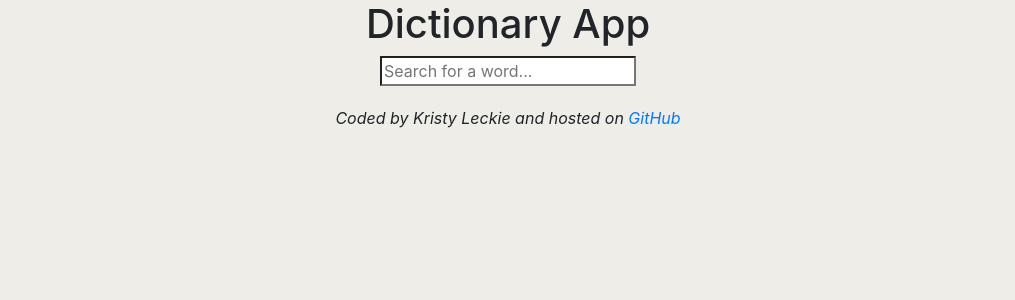
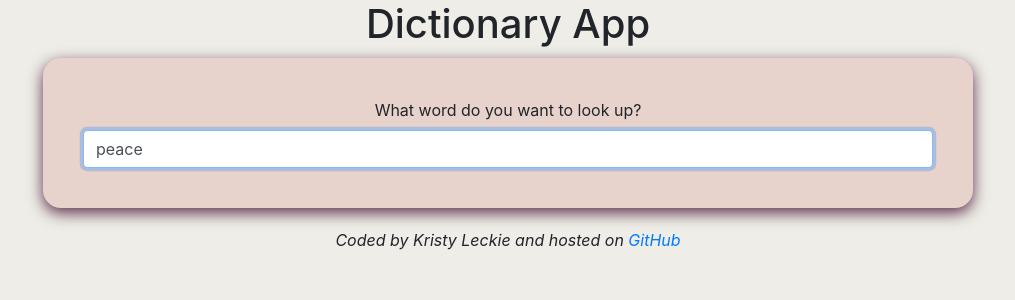
Before and after one commit to LeckieKristy/dictionary-project, a React (Create React App) app: page / in a window 1280 px wide. Shown: the top 300 px of the page, without its empty margins (132-1147 px from the left). Built offline with nearby package versions, Linux system fonts and the light colour scheme; no server answers.

Commit message:
Updated some styling

```diff
--- a/src/App.js
+++ b/src/App.js
@@ -9,7 +9,7 @@ export default function App() {
           <h1 className="text-center">Dictionary App</h1>
         </header>
         <main>
-          <Dictionary />
+          <Dictionary defaultKeyword="peace" />
         </main>
         <footer className="footer">
           Coded by Kristy Leckie and hosted on{" "}
--- a/src/Dictionary.css
+++ b/src/Dictionary.css
@@ -1,7 +1,8 @@
 .Dictionary section {
-    box-shadow: 0px 30px 50px rgba(65, 50, 100, 0.08);
-    border-radius: 8px;
-    background: #E7D2CC;
-    margin-top: 10px;
-    padding: 40px;
-  }
+  box-shadow: 0px 5px 15px rgba(57, 0, 36, 0.8);
+  border-radius: 18px;
+  background: #e7d2cc;
+  margin-top: 10px;
+  padding: 40px;
+  text-decoration: none;
+}
--- a/src/Dictionary.js
+++ b/src/Dictionary.js
@@ -4,48 +4,66 @@ import "./Dictionary.css";
 import Results from "./Results";
 import Photos from "./Photos";
 
-export default function Dictionary() {
-  let [keyword, setKeyword] = useState("");
-  let [results, setResults] = useState(null);
-  let [photos, setPhotos] = useState(null);
+export default function Dictionary(props) {
+  const [keyword, setKeyword] = useState(props.defaultKeyword);
+  const [results, setResults] = useState(null);
+  const [photos, setPhotos] = useState(null);
+  const [loaded, setLoaded] = useState(false);
 
   function handleDictionaryResponse(response) {
     setResults(response.data[0]);
-  }
-  function handlePexelsResponse(response) {
-    console.log(response.data);
-    setPhotos(response.data.photos);
-  }
-
-  function search(event) {
-    event.preventDefault();
-
-    let apiUrl = `https://api.dictionaryapi.dev/api/v2/entries/en/${keyword}`;
-    axios.get(apiUrl).then(handleDictionaryResponse);
-
     let pexelsApiKey =
       "563492ad6f917000010000017ae60cc0577147aa9bb1dd2dd44473eb";
     let pexelsApiUrl = `https://api.pexels.com/v1/search?query=${keyword}&per_page=12`;
     let headers = { Authorization: `Bearer ${pexelsApiKey}` };
     axios.get(pexelsApiUrl, { headers: headers }).then(handlePexelsResponse);
   }
+  function handlePexelsResponse(response) {
+    setPhotos(response.data.photos);
+  }
+
+  function handleSubmit(event) {
+    event.preventDefault();
+    search();
+  }
+
+  function search() {
+    let apiUrl = `https://api.dictionaryapi.dev/api/v2/entries/en/${keyword}`;
+    axios.get(apiUrl).then(handleDictionaryResponse);
+  }
 
   function handleKeywordChange(event) {
     setKeyword(event.target.value);
   }
 
+  function load() {
+    setLoaded(true);
+    search();
+  }
+
+  if (loaded) {
     return (
       <div className="Dictionary">
-      <form onSubmit={search}>
+        <section>
+          <form onSubmit={handleSubmit}>
+            <label>What word do you want to look up?</label>
             <input
               type="search"
-          placeholder="Search for a word..."
+              placeholder="Search for a word"
+              defaultValue={props.defaultKeyword}
+              autoFocus={true}
+              className="form-control search-input"
               onChange={handleKeywordChange}
             />
           </form>
+        </section>
 
         <Results results={results} />
         <Photos photos={photos} />
       </div>
     );
+  } else {
+    load();
+    return "Loading";
   }
+}
--- a/src/Meaning.css
+++ b/src/Meaning.css
@@ -1,3 +1,3 @@
-Meaning {
-    text-decoration: none;
+.Meaning .Synonyms {
+  text-decoration: none;
 }
--- a/src/Meaning.js
+++ b/src/Meaning.js
@@ -1,15 +1,14 @@
 import React from "react";
 import Synonyms from "./Synonyms";
-import "./Meaning.css"
+import "./Meaning.css";
 
 export default function Meaning(props) {
   if (props.meaning) {
     return (
-
       <div className="Meaning">
         <section>
           <h3>{props.meaning.partOfSpeech}</h3>
-          {props.meaning.definitions.map(function (definition, index) {
+          {props.meaning.definitions.map(function(definition, index) {
             return (
               <div key={index}>
                 <p>{definition.definition}</p>
@@ -20,7 +19,6 @@ export default function Meaning(props) {
           })}
         </section>
       </div>
-
     );
   } else {
     return null;
--- a/src/Phonetic.css
+++ b/src/Phonetic.css
@@ -1,16 +1,18 @@
 .Phonetic a {
-    color: #868B8E;
+  color: #868b8e;
+  background-color: #dddddd;
   font-weight: normal;
-    margin-right: 15px;
   font-size: 14px;
   line-height: 17px;
-    padding: 8px 18px;
-    border: 1px solid #dddddd;
+  padding: 10px 15px;
+  border: 1px solid #040303;
   border-radius: 50px;
   text-decoration: none;
 }
 
-  .Phonetic h2{
-
-    color:#868B8E
+.Phonetic h2 {
+  color: #868b8e;
 }
+.Phonetic {
+  margin: 30px;
+}
--- a/src/Result.css
+++ b/src/Result.css
@@ -0,0 +1,5 @@
+.Results h2 {
+  font-size: 36px;
+  font-weight: bold;
+  text-decoration: none;
+}
--- /dev/null
+++ b/src/Synonyms.css
@@ -0,0 +1,10 @@
+.Synonyms li {
+  text-decoration: none;
+  display: inline;
+  padding-right: 15px;
+  color: rgb(84, 56, 78);
+  font-weight: bold;
+}
+.Synonyms {
+  padding: 20px;
+}
```
Also changed, not shown: src/Synonyms.js (+6 -8 lines). Lines whose indentation alone changed are shown as unchanged.
